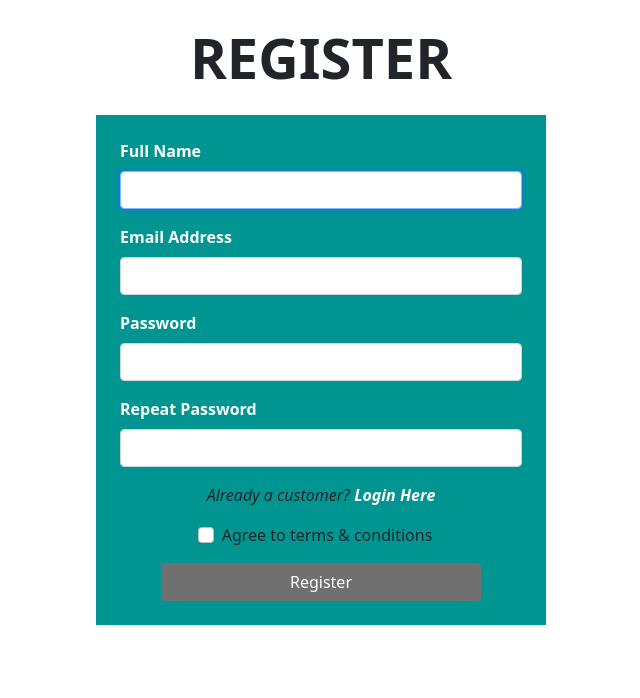
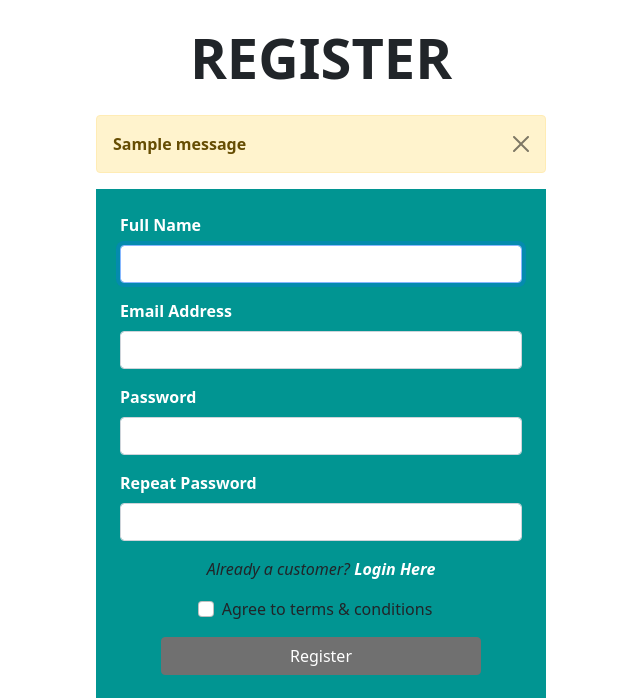
Before and after one commit to kamil2000pl/UniPark, a Flask app: page /register in a window 1280 px wide. Shown: the part 56-754 px from the top of the page, without its empty margins (319-959 px from the left). Run offline with Flask 2, Linux system fonts and the light colour scheme; one stand-in notice (Sample message) is shown; some libraries are stand-ins or nearby versions.

Commit message:
Register form validated dynamically with UI warning components

```diff
--- a/app.py
+++ b/app.py
@@ -1,8 +1,8 @@
 from flask import Flask, render_template, request, redirect, url_for, session, flash
 import mysql.connector
 from flask_wtf import FlaskForm
-from wtforms import StringField, PasswordField, SubmitField
-from wtforms.validators import InputRequired, Email, Length, EqualTo, Regexp
+from wtforms import StringField, PasswordField, SubmitField, BooleanField
+from wtforms.validators import InputRequired, Email, Length, EqualTo, Regexp, DataRequired
 from werkzeug.security import generate_password_hash, check_password_hash
 import datetime
 
@@ -38,15 +38,12 @@ class LoginForm(FlaskForm):
 
 
 class RegisterForm(FlaskForm):
-    inputFullName = StringField('Full Name', validators=[InputRequired(), Length(min=3)])
-    inputEmail = StringField('Email Address', validators=[Email(), InputRequired(), Length(min=8)])
-    inputPassword = PasswordField('Password', validators=[InputRequired(), Length(min=8), EqualTo('inputPasswordRepeat',
-                                                                                                  message='Passwords must match')])
+    inputFullName = StringField('Full Name', validators=[InputRequired(message="Please enter your full name"), Length(min=3, message="Full name must be at least 3 characters")])
+    inputEmail = StringField('Email Address', validators=[Email(message="Please enter a valid email address"), InputRequired(message="Please enter your email address")])
+    inputPassword = PasswordField('Password', validators=[InputRequired(message="Please enter your password"), EqualTo('inputPasswordRepeat', message='Passwords must match'), Regexp("^(?=.*[A-Za-z])(?=.*\\d)[A-Za-z\\d]{8,}$", message="Password must contain a minimum of eight characters, at least one letter and one number")])
     inputPasswordRepeat = PasswordField('Repeat Password')
+    inputCheckBoxTerms = BooleanField(validators=[DataRequired(message="You must agree to terms of service to proceed")])
     submit = SubmitField('Register')
-
-
-# ROUTES NOT CORRECT, JUST DOING BELOW TO VIEW WEBPAGES QUICKLY
 
 
 @app.route('/')
@@ -74,8 +71,8 @@ def register():
         check_email = cursor.fetchone()
 
         if check_email:  # if the email already exists
-            msg = "Email already exists"
-            print(msg)
+            flash("Email address already exists")
+            return render_template("register.html", form=form)
         else:  # if the email does not exist we can then proceed to adding the account
             add_account = "INSERT INTO account(account_balance, email_address, password) VALUES (%s, %s, %s)"  # account id auto created and incremented
             account_data = (0.00, email, password)
--- a/templates/register.html
+++ b/templates/register.html
@@ -12,6 +12,27 @@
 {% endblock %}
 
 {% block register_form_section %}
+
+    {% if form.errors %}
+    <div class="main-form m-auto mb-3 alert alert-warning alert-dismissible fade show" role="alert">
+        {% for field in form.errors %}
+            {% for error in form.errors[field] %}
+                <ul>
+                    <li class="fw-bold">{{ error }}</li>
+                </ul>
+                    <button type="button" class="btn-close" data-bs-dismiss="alert" aria-label="Close"></button>
+            {% endfor %}
+        {% endfor %}
+    </div>
+    {% endif %}
+
+    {% for message in get_flashed_messages() %}
+        <div class="main-form m-auto mb-3 alert alert-warning alert-dismissible fade show" role="alert">
+            <strong>{{ message }}</strong>
+            <button type="button" class="btn-close" data-bs-dismiss="alert" aria-label="Close"></button>
+        </div>
+    {% endfor %}
+
     <div class="container">
         <form method="POST" action="{{ url_for('register')}}" class="main-form m-auto bg-form p-4">
             {{ form.hidden_tag() }}
```
Also changed, not shown: other parts of templates/register.html (+1 -28 lines).
